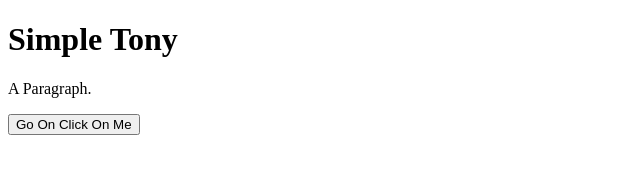
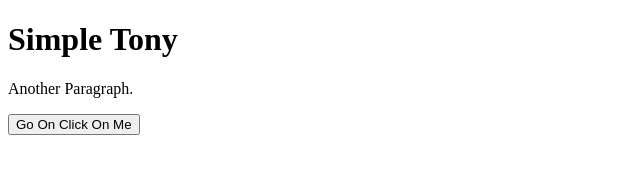
Before and after one commit to EdmondsAR/SimpleTony, a plain HTML site: page index.html in a window 1280 px wide. Shown: the full height of the page, 0-640 px from the left. Drawn offline with Linux system fonts and the light colour scheme.

Commit message:
small change
... to test Windows GitHub

```diff
--- a/index.html
+++ b/index.html
@@ -12,7 +12,7 @@
 
 <h1>Simple Tony</h1>
 
-<p id="demo">A Paragraph.</p>
+<p id="demo">Another Paragraph.</p>
 
 <button type="button" onclick="myFunction()">Go On Click On Me</button>
 
```
